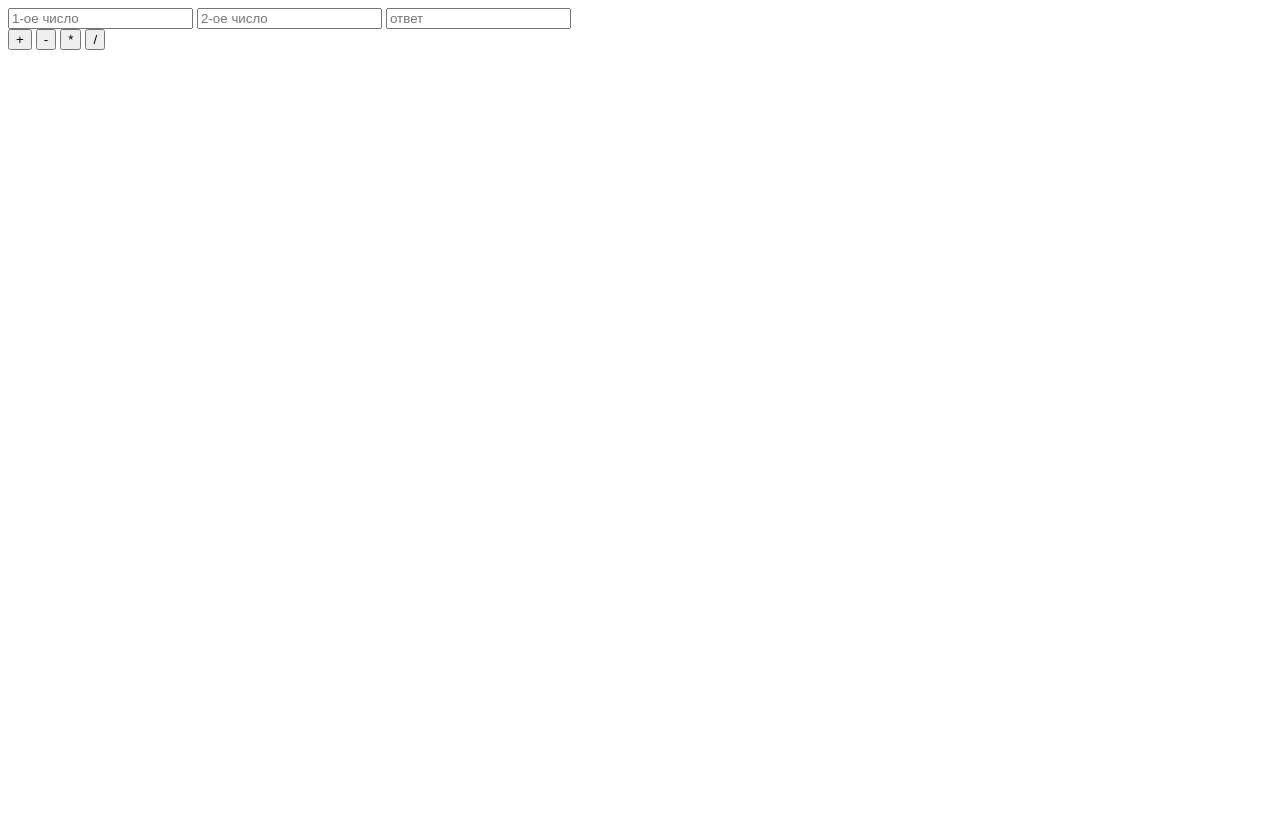
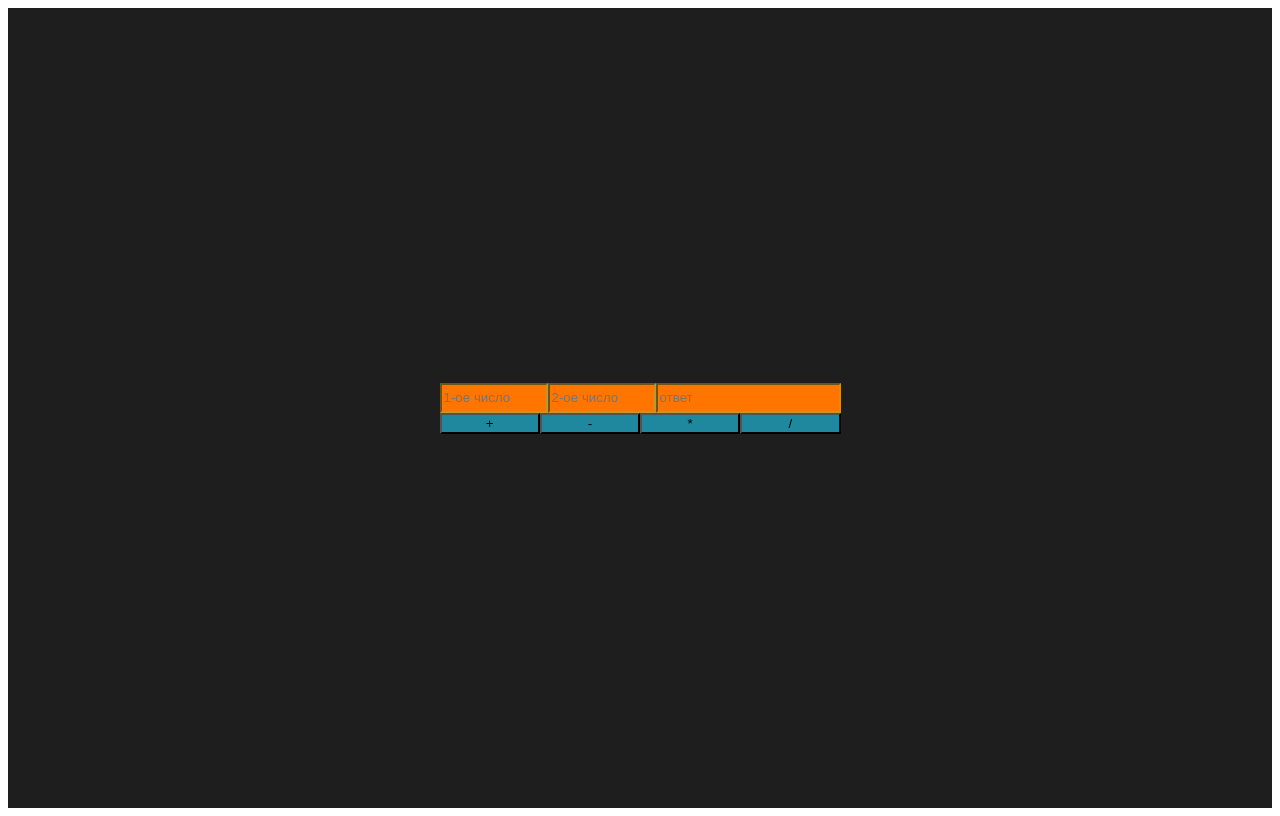
Before and after one commit to AKonevka/Calculate, a plain HTML site: page index.html in a window 1280 px wide. Drawn offline with Linux system fonts and the light colour scheme.

Commit message:
Add files via upload

```diff
--- a/index.html
+++ b/index.html
@@ -18,10 +18,10 @@
                     <input type="text" placeholder="ответ" id="answer" class="answer">
                 </div>
                 <div class="signs">
-                    <button id="plus" class="plus">+</button>
-                    <button id="btnMinus" class="minus">-</button>
-                    <button id="multiply" class="multiply">*</button>
-                    <button id="divide" class="divide">/</button>
+                    <button id="plus" class="plus btn">+</button>
+                    <button id="btnMinus" class="minus btn">-</button>
+                    <button id="multiply" class="multiply btn">*</button>
+                    <button id="divide" class="divide btn">/</button>
                 </div>
             </div>
         </div>
--- a/style/style.css
+++ b/style/style.css
@@ -0,0 +1,56 @@
+.wrapper {
+    height: 100vh;
+}
+
+
+.container {
+    display: flex;
+    justify-content: center;
+    background-color: rgb(30, 30, 30);
+    height: 100%;
+    align-items: center;
+}
+
+.calculator {}
+
+.inputs {
+    display: flex;
+    column-gap: 0;
+    height: 30px;
+}
+
+.number1 {
+    width: 100px;
+    background-color: #ff7500;
+    border-color: #bf982d;
+}
+
+.number2 {
+    width: 100px;
+    background-color: #ff7500;
+    border-color: #bf982d;
+}
+
+.answer {
+    background-color: #ff7500;
+    border-color: #bf982d;
+}
+
+.signs {
+    display: flex;
+    column-gap: 0;
+}
+
+.btn {
+    width: 25%;
+    background-color: #1f889e;
+
+}
+
+.plus {}
+
+.minus {}
+
+.multiply {}
+
+.divide {}
```
